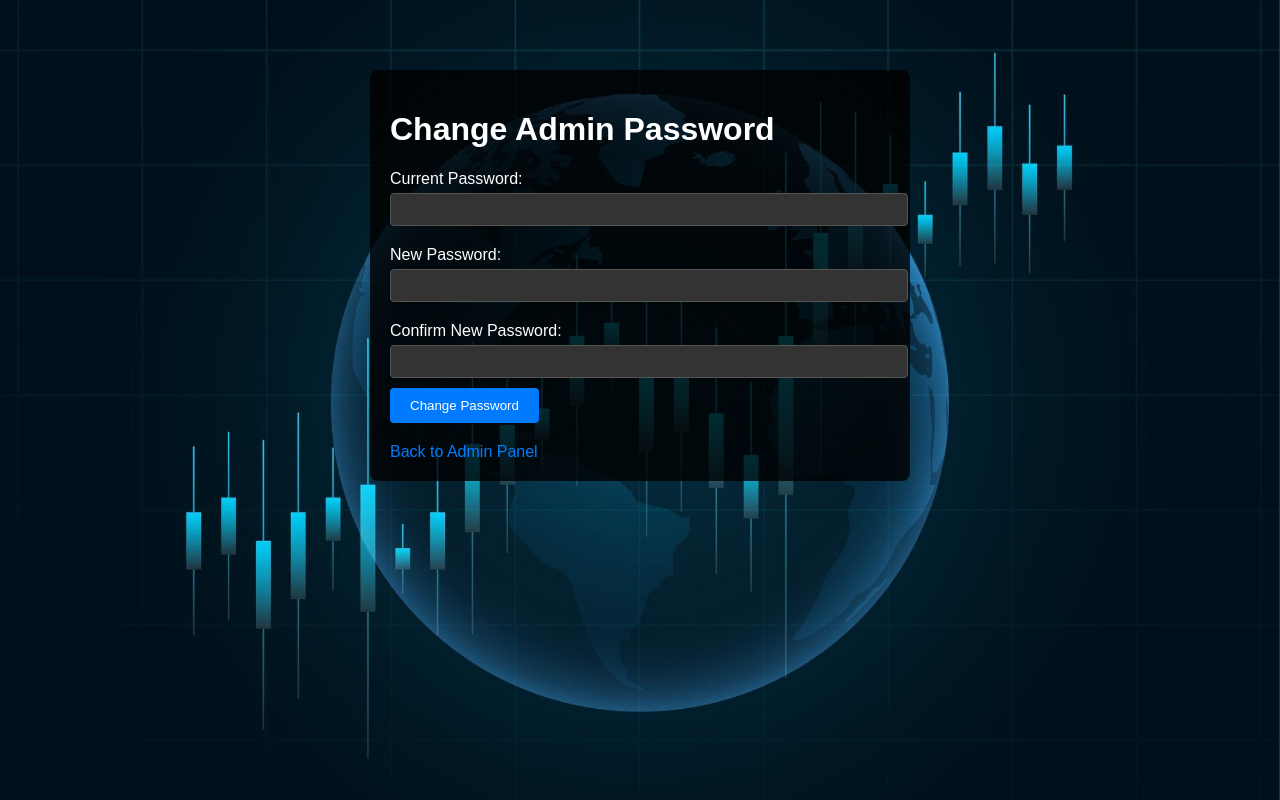
After one commit to ZoGgY68/Trade-Journal, a PHP site: page /admin_password.php in a window 1280 px wide. The commit adds this page. Run offline with PHP 8.4, Linux system fonts and the light colour scheme; the visitor is signed in with stand-in values (Sample User, id 1).

Commit message:
Add SQL scripts for user management and update configuration for admin account

```diff
--- /dev/null
+++ b/admin_password.php
@@ -0,0 +1,134 @@
+<?php
+session_start();
+require 'config.php';
+
+// Verify admin access
+if (!isset($_SESSION['is_admin']) || !$_SESSION['is_admin']) {
+    header('Location: http://trading.3-21.eu/login.php');
+    exit;
+}
+
+$message = '';
+$messageClass = '';
+
+if ($_SERVER['REQUEST_METHOD'] === 'POST') {
+    $current_password = $_POST['current_password'];
+    $new_password = $_POST['new_password'];
+    $confirm_password = $_POST['confirm_password'];
+
+    try {
+        $pdo = getDatabaseConnection();
+        $stmt = $pdo->prepare('SELECT * FROM users WHERE username = ? AND is_admin = 1');
+        $stmt->execute(['admin']);
+        $admin = $stmt->fetch();
+
+        if (!$admin || !password_verify($current_password, $admin['password'])) {
+            $message = 'Current password is incorrect.';
+            $messageClass = 'error';
+        } elseif ($new_password !== $confirm_password) {
+            $message = 'New passwords do not match.';
+            $messageClass = 'error';
+        } elseif (strlen($new_password) < 8) {
+            $message = 'New password must be at least 8 characters long.';
+            $messageClass = 'error';
+        } else {
+            $hashed_password = password_hash($new_password, PASSWORD_BCRYPT);
+            $stmt = $pdo->prepare('UPDATE users SET password = ? WHERE username = ? AND is_admin = 1');
+            $stmt->execute([$hashed_password, 'admin']);
+
+            $message = 'Password updated successfully.';
+            $messageClass = 'success';
+        }
+    } catch (PDOException $e) {
+        $message = 'Error updating password: ' . $e->getMessage();
+        $messageClass = 'error';
+    }
+}
+?>
+
+<!DOCTYPE html>
+<html lang="en">
+<head>
+    <meta charset="UTF-8">
+    <meta name="viewport" content="width=device-width, initial-scale=1.0">
+    <title>Change Admin Password</title>
+    <style>
+        body {
+            font-family: Arial, sans-serif;
+            background: url('images/image.jpg') no-repeat center center fixed;
+            background-size: cover;
+            margin: 0;
+            padding: 20px;
+            color: #fff;
+        }
+        .container {
+            max-width: 500px;
+            margin: 50px auto;
+            padding: 20px;
+            background-color: rgba(0, 0, 0, 0.8);
+            border-radius: 8px;
+        }
+        label {
+            display: block;
+            margin: 10px 0 5px;
+        }
+        input {
+            width: 100%;
+            padding: 8px;
+            margin-bottom: 10px;
+            border: 1px solid #555;
+            border-radius: 4px;
+            background: #333;
+            color: #fff;
+        }
+        button {
+            background: #007bff;
+            color: white;
+            border: none;
+            padding: 10px 20px;
+            border-radius: 4px;
+            cursor: pointer;
+        }
+        button:hover { background: #0056b3; }
+        .message {
+            padding: 10px;
+            margin: 10px 0;
+            border-radius: 4px;
+        }
+        .success { background: #28a745; }
+        .error { background: #dc3545; }
+        .nav-link {
+            display: inline-block;
+            margin-top: 20px;
+            color: #007bff;
+            text-decoration: none;
+        }
+    </style>
+</head>
+<body>
+    <div class="container">
+        <h1>Change Admin Password</h1>
+
+        <?php if ($message): ?>
+            <div class="message <?php echo $messageClass; ?>">
+                <?php echo htmlspecialchars($message); ?>
+            </div>
+        <?php endif; ?>
+
+        <form method="POST">
+            <label for="current_password">Current Password:</label>
+            <input type="password" id="current_password" name="current_password" required>
+
+            <label for="new_password">New Password:</label>
+            <input type="password" id="new_password" name="new_password" required>
+
+            <label for="confirm_password">Confirm New Password:</label>
+            <input type="password" id="confirm_password" name="confirm_password" required>
+
+            <button type="submit">Change Password</button>
+        </form>
+
+        <a href="admin.php" class="nav-link">Back to Admin Panel</a>
+    </div>
+</body>
+</html>
--- a/config.php
+++ b/config.php
@@ -1,4 +1,10 @@
 <?php
+// Enable error logging
+error_reporting(E_ALL);
+ini_set('display_errors', 0);
+ini_set('log_errors', 1);
+ini_set('error_log', '/var/www/Trade-Journal-2/error.log');
+
 $host = 'localhost';
 $db = 'trade_journal_2'; // updated database name
 $user = 'tj2';
@@ -11,14 +17,46 @@ $options = [
     PDO::ATTR_EMULATE_PREPARES   => false,
 ];
 
+$admin_email = 'chris@3-21.net'; // Email for the admin account
+
 function getDatabaseConnection() {
     global $dsn, $user, $pass, $options;
     try {
-        return new PDO($dsn, $user, $pass, $options);
+        $pdo = new PDO($dsn, $user, $pass, $options);
+
+        // Check if admin column exists, if not add it
+        $stmt = $pdo->query("SHOW COLUMNS FROM users LIKE 'is_admin'");
+        if (!$stmt->fetch()) {
+            $pdo->exec("ALTER TABLE users ADD COLUMN is_admin BOOLEAN DEFAULT FALSE");
+        }
+
+        return $pdo;
     } catch (\PDOException $e) {
+        error_log("Database connection failed: " . $e->getMessage());
         throw new \PDOException($e->getMessage(), (int)$e->getCode());
     }
 }
 
-$pdo = getDatabaseConnection();
+function createAdminAccount($pdo) {
+    global $admin_email;
+    try {
+        $stmt = $pdo->prepare('SELECT * FROM users WHERE email = ?');
+        $stmt->execute([$admin_email]);
+        if (!$stmt->fetch()) {
+            $stmt = $pdo->prepare('INSERT INTO users (username, password, email, is_verified, is_admin) VALUES (?, ?, ?, 1, 1)');
+            $password = password_hash('admin123', PASSWORD_BCRYPT); // Change this password
+            $stmt->execute(['admin', $password, $admin_email]);
+        }
+    } catch (\PDOException $e) {
+        error_log("Failed to create admin account: " . $e->getMessage());
+    }
+}
+
+try {
+    $pdo = getDatabaseConnection();
+    createAdminAccount($pdo);
+} catch (\PDOException $e) {
+    error_log("Initial setup failed: " . $e->getMessage());
+    // Don't rethrow, let the application handle the error gracefully
+}
 ?>
--- /dev/null
+++ b/update_admin_email.sql
@@ -0,0 +1 @@
+UPDATE users SET email = 'chris@3-21.net' WHERE username = 'admin' AND is_admin = 1;
```
Also changed, not shown: admin.php (added, +212 -0 lines), check_users.sql (added, +19 -0 lines), data_entry.php (+1 -21 lines), fix_users_table.sql (added, +17 -0 lines), login.php (+18 -17 lines), update_db.sql (added, +11 -0 lines), update_locks.sql (added, +17 -0 lines), update_users.sql (added, +18 -0 lines), 1 other file.
